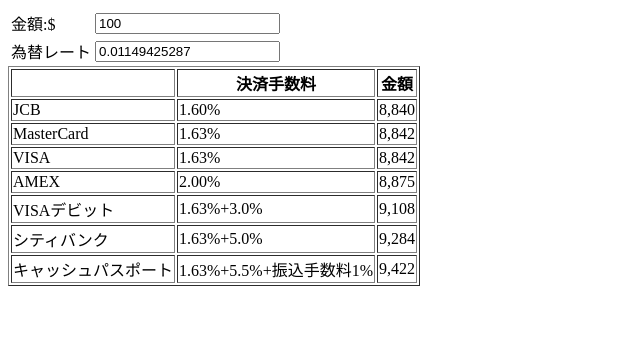
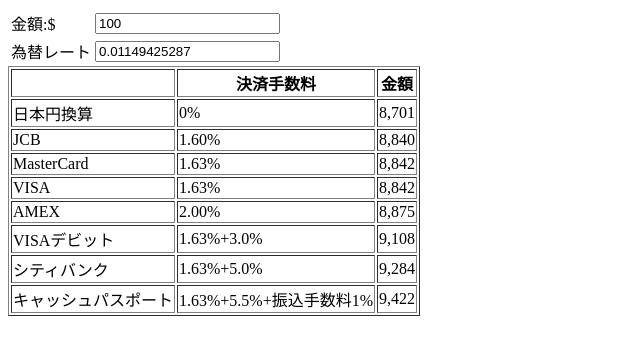
Before and after one commit to suguru03/Canada-manabi, a website: page index.html in a window 1280 px wide. Shown: the whole page, without its empty margins (0-640 px from the left). Drawn offline with nearby package versions, Linux system fonts and the light colour scheme.

Commit message:
feat(calculator): add yen rate

```diff
--- a/index.html
+++ b/index.html
@@ -19,6 +19,7 @@
   </div>
   <table border="1">
     <tr><th></th><th>決済手数料</th><th>金額</th></tr>
+    <tr><td>日本円換算</td><td>0%</td><td id="r_yen">0</td></tr>
     <tr><td>JCB</td><td>1.60%</td><td id="r_jcb">0</td></tr>
     <tr><td>MasterCard</td><td>1.63%</td><td id="r_master">0</td></tr>
     <tr><td>VISA</td><td>1.63%</td><td id="r_visa">0</td></tr>
@@ -31,7 +32,11 @@
 </body>
 <script src="https://ajax.googleapis.com/ajax/libs/jquery/2.1.3/jquery.min.js"></script>
 <script>
-  var cardMap = {
+  const cardMap = {
+    yen: {
+      id: 'r_yen',
+      rate: 1
+    },
     jcb: {
       id: 'r_jcb',
       rate: 1.016
@@ -65,24 +70,24 @@
   /**
    * calculate
    */
-  var $doller = $('#doller');
-  var $rate = $('#rate');
-  var value = $doller.val();
-  var rate = $rate.val();
-  var display = function() {
-    for (var key in cardMap) {
-      var data = cardMap[key];
-      var r = data.rate * (data.extra || 1);
-      var result = Math.ceil(value * r / rate);
+  const $doller = $('#doller');
+  const $rate = $('#rate');
+  let value = $doller.val();
+  let rate = $rate.val();
+  const display = () => {
+    for (const key in cardMap) {
+      const data = cardMap[key];
+      const r = data.rate * (data.extra || 1);
+      let result = Math.ceil(value * r / rate);
       result = (result + '').replace( /(\d)(?=(\d\d\d)+(?!\d))/g, '$1,' );
       $('#' + data.id).text(result);
     }
   };
-  $doller.on('change', function() {
+  $doller.on('change', () => {
     value = $doller.val();
     display();
   });
-  $rate.on('change', function() {
+  $rate.on('change', () => {
     rate = $rate.val();
     display();
   });
@@ -96,16 +101,14 @@
       url: 'https://currency-api.appspot.com/api/JPY/CAD.jsonp?amount=1.00&callback=json',
       crossDomain: true,
       dataType: 'jsonp',
-      success: function(data) {
-        var rate = data.rate;
+      success: data => {
+        const rate = data.rate;
         if (rate) {
           $rate.val(data.rate);
           $rate.trigger('change');
         }
       },
-      error: function(err) {
-        console.error(err);
-      }
+      error: err => console.error(err)
     });
   };
 </script>
```
